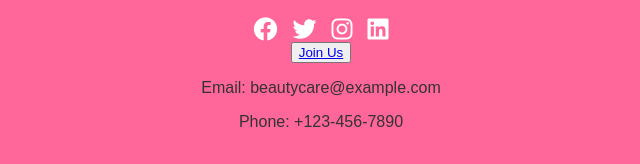
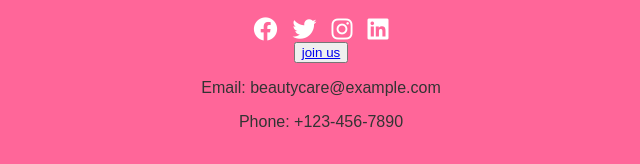
Before and after one commit to milanzi218/light, a plain HTML site: page index.html in a window 1280 px wide. Shown: the part 3868-4032 px from the top of the page, 319-959 px from the left. Drawn offline with nearby package versions, Linux system fonts and the light colour scheme.

Commit message:
Update index.html

```diff
--- a/index.html
+++ b/index.html
@@ -124,7 +124,7 @@
         <a href="https://instagram.com" class="social-link"><i class="fab fa-instagram"></i></a>
         <a href="https://linkedin.com" class="social-link"><i class="fab fa-linkedin"></i></a>
     </div>
-    <button><a href="registration.html">Join Us</a></button>
+    <button><a href="registration.html">join us</a></button>
     <p>Email: beautycare@example.com</p>
     <p>Phone: +123-456-7890</p>
 </section>
```
